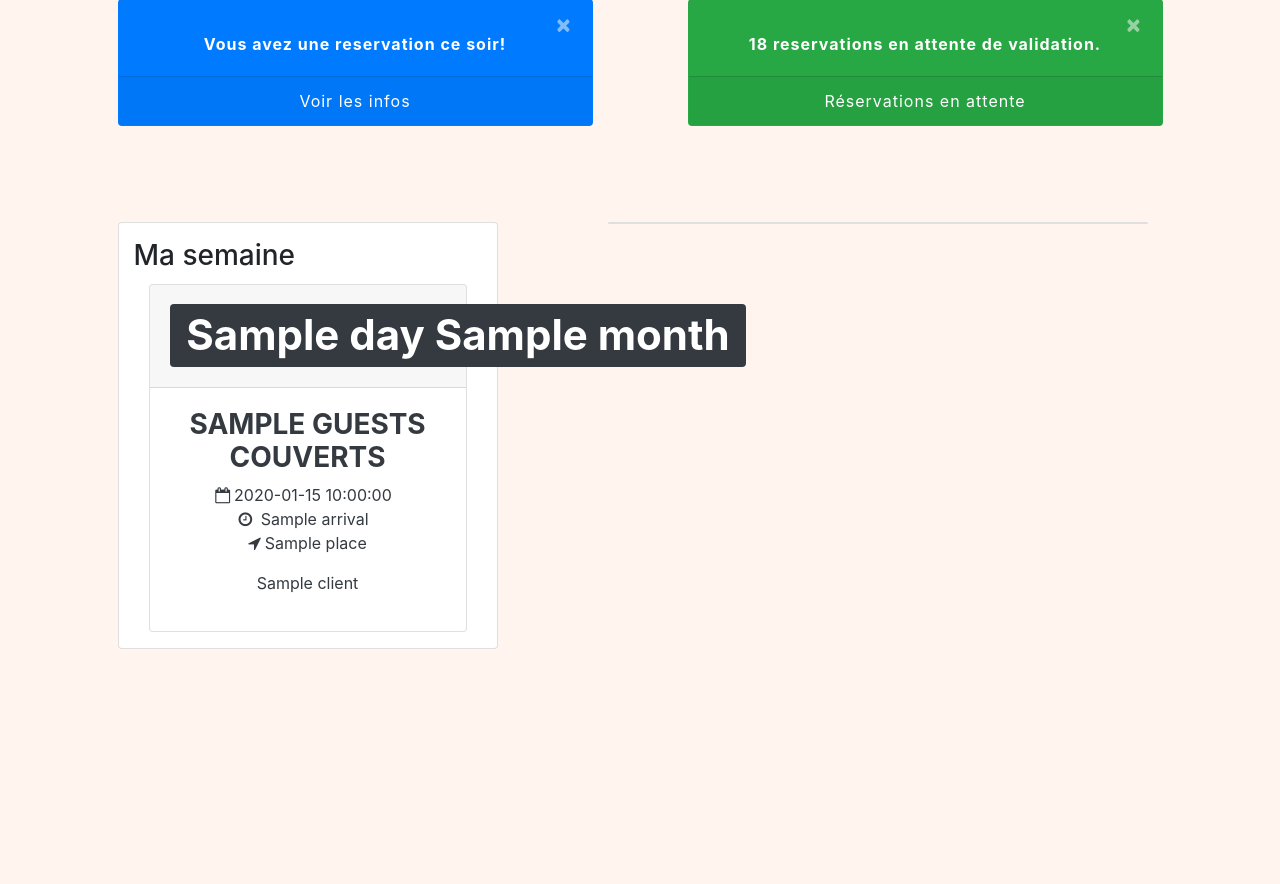
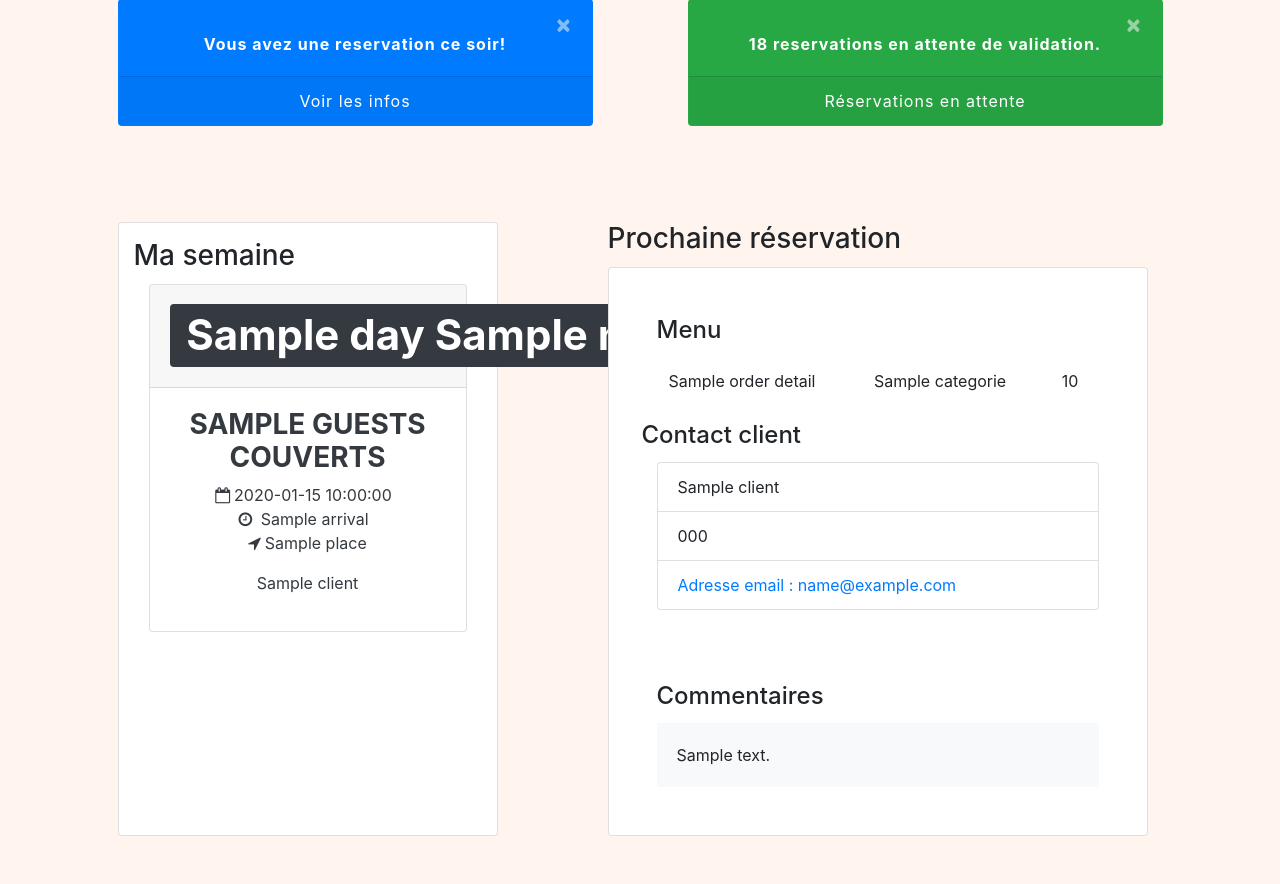
Before and after one commit to sxeseb/Strasbourg-0219-PHP-StraCook, a PHP site: template src/View/Admin/dashboard.html.twig in a window 1280 px wide. Shown: the part 151-1035 px from the top of the page. Before the commit the page ends 800 px from the top, so only its background shows below. Run offline with PHP 8.4, Linux system fonts and the light colour scheme; the template is opened without the code that fills it: most values are stand-ins (such as "Sample title", 1, 10 or a date in 2020); some libraries are stand-ins or nearby versions; some web fonts are replaced.

Commit message:
intégration des infos sur la prochaine réservation sur la pages dashboard. création d'une fonctionnalité de mise à jour de la bdd pour les réservations passées

```diff
--- a/src/View/Admin/dashboard.html.twig
+++ b/src/View/Admin/dashboard.html.twig
@@ -66,8 +66,42 @@
                     {% endif %}
                 </div>
                 <div class="col-12 col-sm-6">
-                    <div class="card">
+                    <h3 class="card-title">Prochaine réservation</h3>
+                    <div class="card p-5">
+                        <h4 class="card-title">Menu</h4>
+                        {% if orderDetails is not empty %}
+                        <table class="table table-borderless align-self-middle ">
+                            <tbody>
+                        {% for menu in orderDetails %}
+                        <tr>
+                            <td>{{ menu.name }}</td>
+                            <td>{{ menu.categorie }}</td>
+                            <td>{{ menu.quantity }}</td>
+                        </tr>
+                            {% endfor %}
+                            </tbody>
+                        </table>
+                        {% endif %}
 
+                        <div class="row mb-4">
+                            <h4 class="card-title">Contact client</h4>
+                            <div class="col-12">
+                                <ul class="list-group mb-4">
+                                    <a class="list-group-item list-group-item-action disabled">{{ clientDetails.client }}</a>
+                                    <a class="list-group-item list-group-item-action disabled">{{ clientDetails.phone }}</a>
+                                    <a href="mailto:{{clientDetails.email }}" target="_blank" class="list-group-item list-group-item-action text-primary">Adresse email : {{ clientDetails.email }} </a>
+                                </ul>
+                            </div>
+                        </div>
+                        {% if clientDetails.commentaires is not empty %}
+                            <div class="mt-4">
+                                <h4 class="card-title">Commentaires</h4>
+                                <div class="card-body bg-light">
+                                    <p class="card-text">{{ clientDetails.commentaires }}</p>
+                                </div>
+                            </div>
+                        {% endif %}
+                    </div>
                     </div>
                 </div>
             </div>
```
Also changed, not shown: src/Controller/AdminController.php (+8 -14 lines), src/Controller/ReservationController.php (+21 -0 lines), src/Model/ReservationManager.php (+80 -31 lines).
